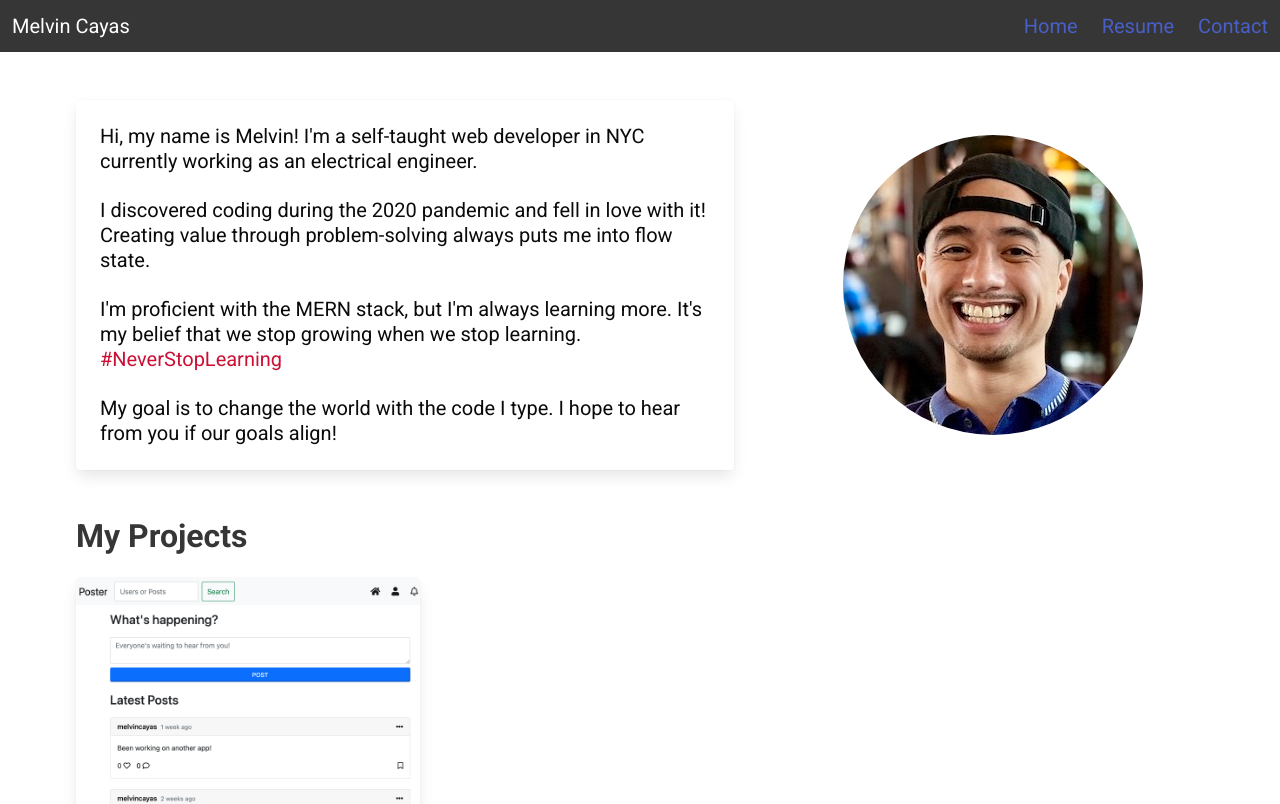
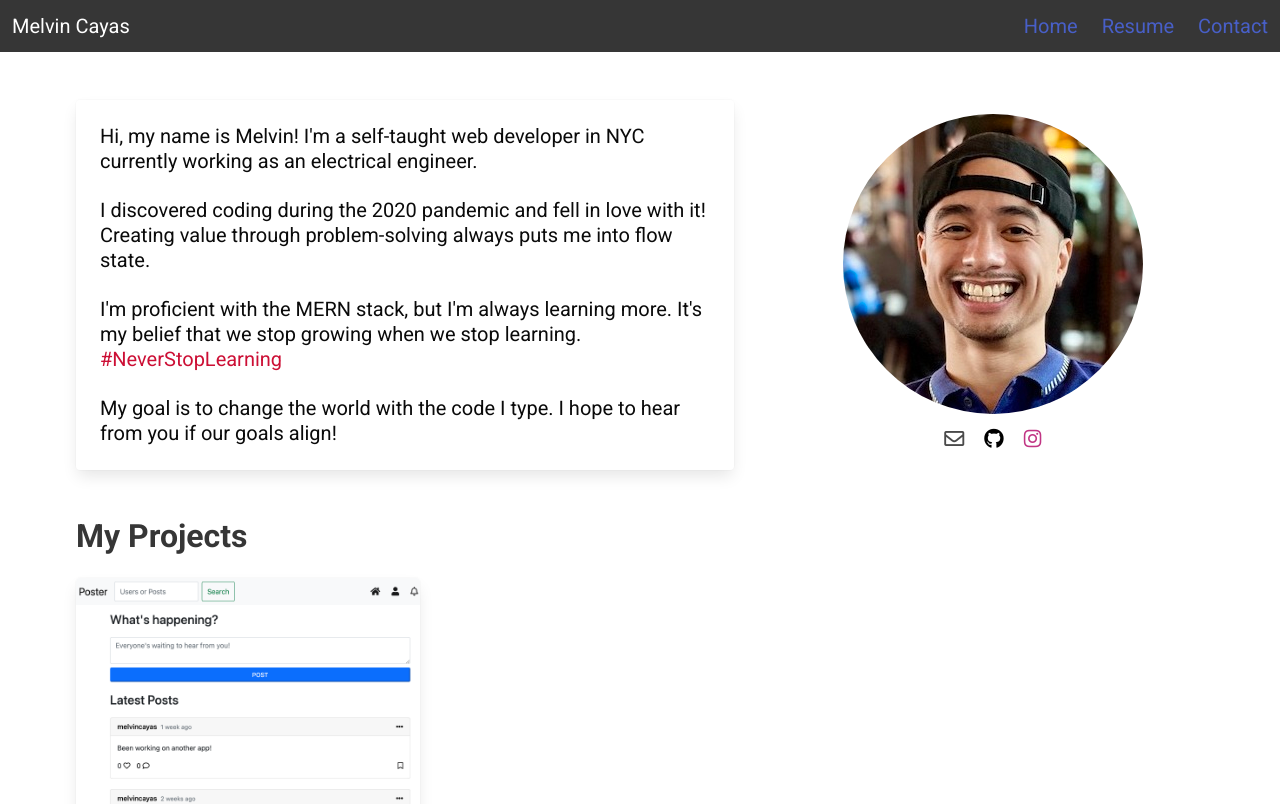
Before and after one commit to melvincayas/personal-website, a React (Create React App) app: page / in a window 1280 px wide. Shown: the top 804 px of the page. Built offline with nearby package versions, Linux system fonts and the light colour scheme.

Commit message:
Added links under profile picture

```diff
--- a/public/index.html
+++ b/public/index.html
@@ -9,6 +9,7 @@
       content="Web site created using create-react-app"
     />
     <link rel="stylesheet" href="https://cdn.jsdelivr.net/npm/bulma@0.9.2/css/bulma.min.css">
+    <link rel="stylesheet" href="https://use.fontawesome.com/releases/v5.15.3/css/all.css" integrity="sha384-SZXxX4whJ79/gErwcOYf+zWLeJdY/qpuqC4cAa9rOGUstPomtqpuNWT9wdPEn2fk" crossorigin="anonymous">
     <!--
       manifest.json provides metadata used when your web app is installed on a
       user's mobile device or desktop. See https://developers.google.com/web/fundamentals/web-app-manifest/
--- a/src/components/Home/Headline/ProfilePic.js
+++ b/src/components/Home/Headline/ProfilePic.js
@@ -8,11 +8,38 @@ const ProfilePic = () => {
 			<div
 				className={`column is-two-fifths has-text-centered px-5 ${classes["is-vertically-centered"]}`}
 			>
-				<img
-					className={`${classes.image}`}
-					src={picture}
-					alt="Melvin smiling"
-				></img>
+				<div>
+					<img
+						className={`${classes.image}`}
+						src={picture}
+						alt="Melvin smiling"
+					></img>
+					<div>
+						<i
+							className={`far fa-envelope p-2 is-size-5 ${classes.btn} ${classes.email}`}
+						></i>
+						<a
+							className={classes["github-link"]}
+							href="https://github.com/melvincayas"
+							target="_blank"
+							rel="noreferrer noopener"
+						>
+							<i
+								className={`fab fa-github mx-1 p-2 is-size-5 ${classes.btn} ${classes.github}`}
+							></i>
+						</a>
+						<a
+							className={classes["instagram-link"]}
+							href="https://www.instagram.com/melvin.cayas/"
+							target="_blank"
+							rel="noreferrer noopener"
+						>
+							<i
+								className={`fab fa-instagram p-2 is-size-5 ${classes.btn} ${classes.instagram}`}
+							></i>
+						</a>
+					</div>
+				</div>
 			</div>
 		</Fragment>
 	);
--- a/src/components/Home/Headline/styles/ProfilePic.module.css
+++ b/src/components/Home/Headline/styles/ProfilePic.module.css
@@ -8,3 +8,32 @@
 	align-items: center;
 	justify-content: center;
 }
+
+.btn {
+	transition: 0.2s ease-in-out;
+}
+
+.btn:hover {
+	color: white;
+	transform: scale(1.1);
+}
+
+.email:hover {
+	background-color: #405de6;
+}
+
+.github:hover {
+	background-color: black;
+}
+
+.instagram:hover {
+	background-color: #c13584;
+}
+
+.instagram-link {
+	color: #c13584;
+}
+
+.github-link {
+	color: black;
+}
--- a/src/components/UI/Card.module.css
+++ b/src/components/UI/Card.module.css
@@ -7,7 +7,7 @@
 	height: 100%;
 	width: 100%;
 	opacity: 0;
-	transition: 0.1s ease-in-out;
+	transition: 0.2s ease-in-out;
 }
 
 .increase-size {
```
